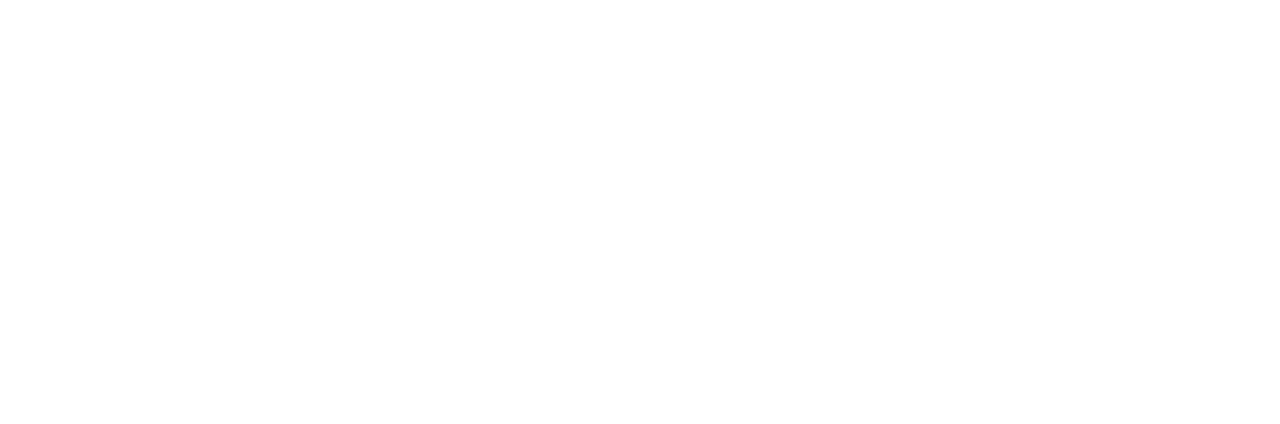
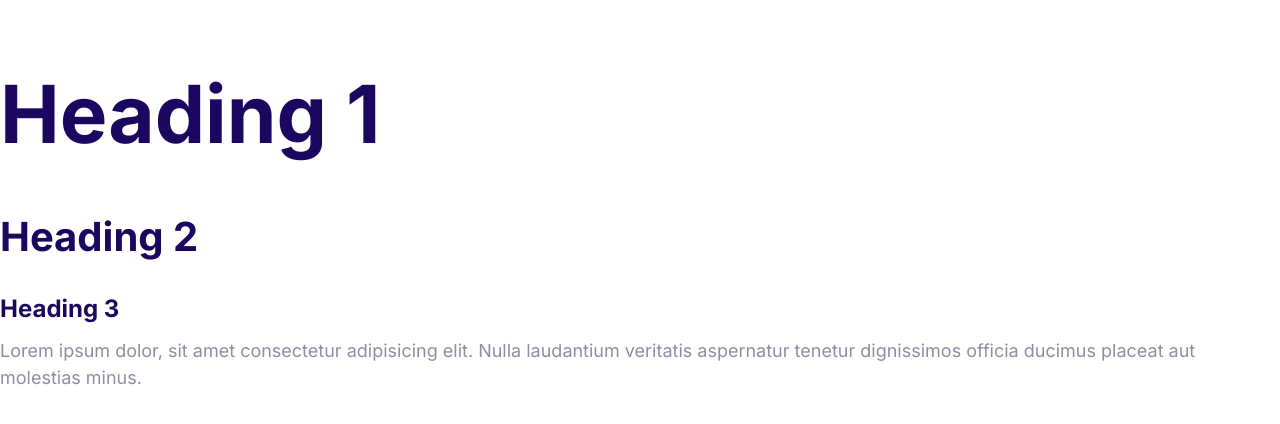
Before and after one commit to christienMD/mdchristien, a plain HTML site: page index.html in a window 1280 px wide. Drawn offline with Linux system fonts and the light colour scheme.

Commit message:
Define the styles for the fonts

```diff
--- a/css/styles.css
+++ b/css/styles.css
@@ -1,7 +1,58 @@
 :root {
-    --color-primary: #2584ff;
-    --color-secondary: #00d9ff;
-    --color-accent: #ff3400;
-    --color-headings: #1b0760;
-    --color-body: #918ca4;
+  --color-primary: #2584ff;
+  --color-secondary: #00d9ff;
+  --color-accent: #ff3400;
+  --color-headings: #1b0760;
+  --color-body: #918ca4;
 }
+
+html {
+  /* 62.5% of 16px = 10px*/
+  font-size: 62.5%;
+}
+
+body {
+  font-family: Inter, Arial, Helvetica, sans-serif;
+  font-size: 2.4rem;
+  line-height: 1.5;
+  color: var(--color-body);
+}
+h1,
+h2,
+h3 {
+  color: var(--color-headings);
+  margin-bottom: 1rem;
+}
+
+h1 {
+  font-size: 7rem;
+}
+
+h2 {
+  font-size: 4rem;
+}
+
+h3 {
+  font-size: 3rem;
+}
+
+p {
+  margin-top: 0;
+}
+
+@media screen and (min-width: 1024px) {
+  body {
+    font-size: 1.8rem;
+  }
+  h1 {
+    font-size: 8rem;
+  }
+
+  h2 {
+    font-size: 4rem;
+  }
+
+  h3 {
+    font-size: 2.4rem;
+  }
+}
--- a/index.html
+++ b/index.html
@@ -1,13 +1,24 @@
 <!DOCTYPE html>
 <html lang="en">
-<head>
-    <meta charset="UTF-8">
-    <meta name="viewport" content="width=device-width, initial-scale=1.0">
+  <head>
+    <meta charset="UTF-8" />
+    <meta name="viewport" content="width=device-width, initial-scale=1.0" />
     <title>Document</title>
-    <link rel="stylesheet" href="css/normalize.css">
-    <link rel="stylesheet" href="css/styles.css">
-</head>
-<body>
-
-</body>
+    <link rel="preconnect" href="https://fonts.googleapis.com" />
+    <link rel="preconnect" href="https://fonts.gstatic.com" crossorigin />
+    <link
+      href="https://fonts.googleapis.com/css2?family=Inter:wght@400;700&display=swap"
+      rel="stylesheet"
+    />
+    <link rel="stylesheet" href="css/normalize.css" />
+    <link rel="stylesheet" href="css/styles.css" />
+  </head>
+  <body>
+    <h1>Heading 1</h1>
+    <h2>Heading 2</h2>
+    <h3>Heading 3</h3>
+    Lorem ipsum dolor, sit amet consectetur adipisicing elit. Nulla laudantium
+    veritatis aspernatur tenetur dignissimos officia ducimus placeat aut
+    molestias minus.
+  </body>
 </html>
```
